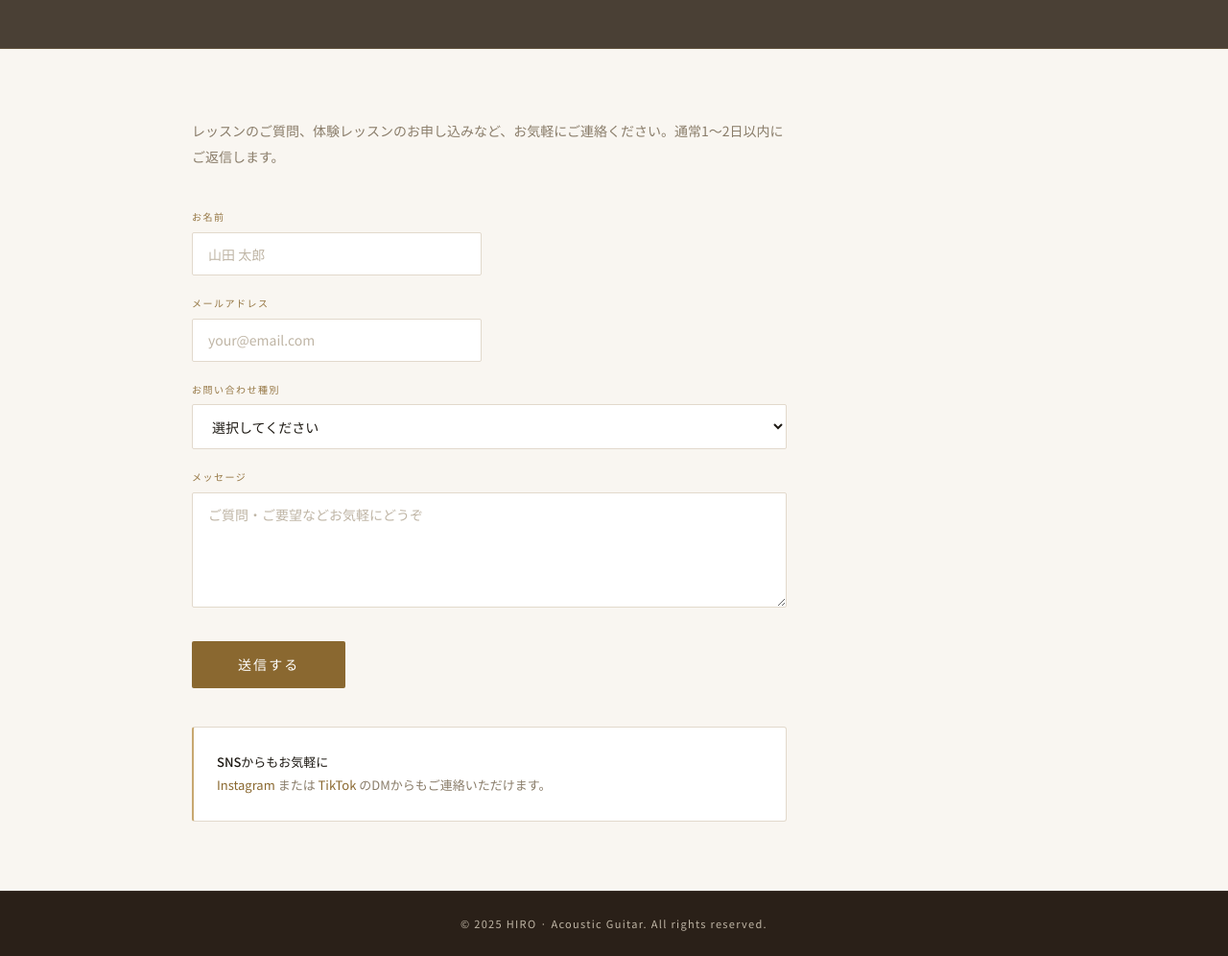
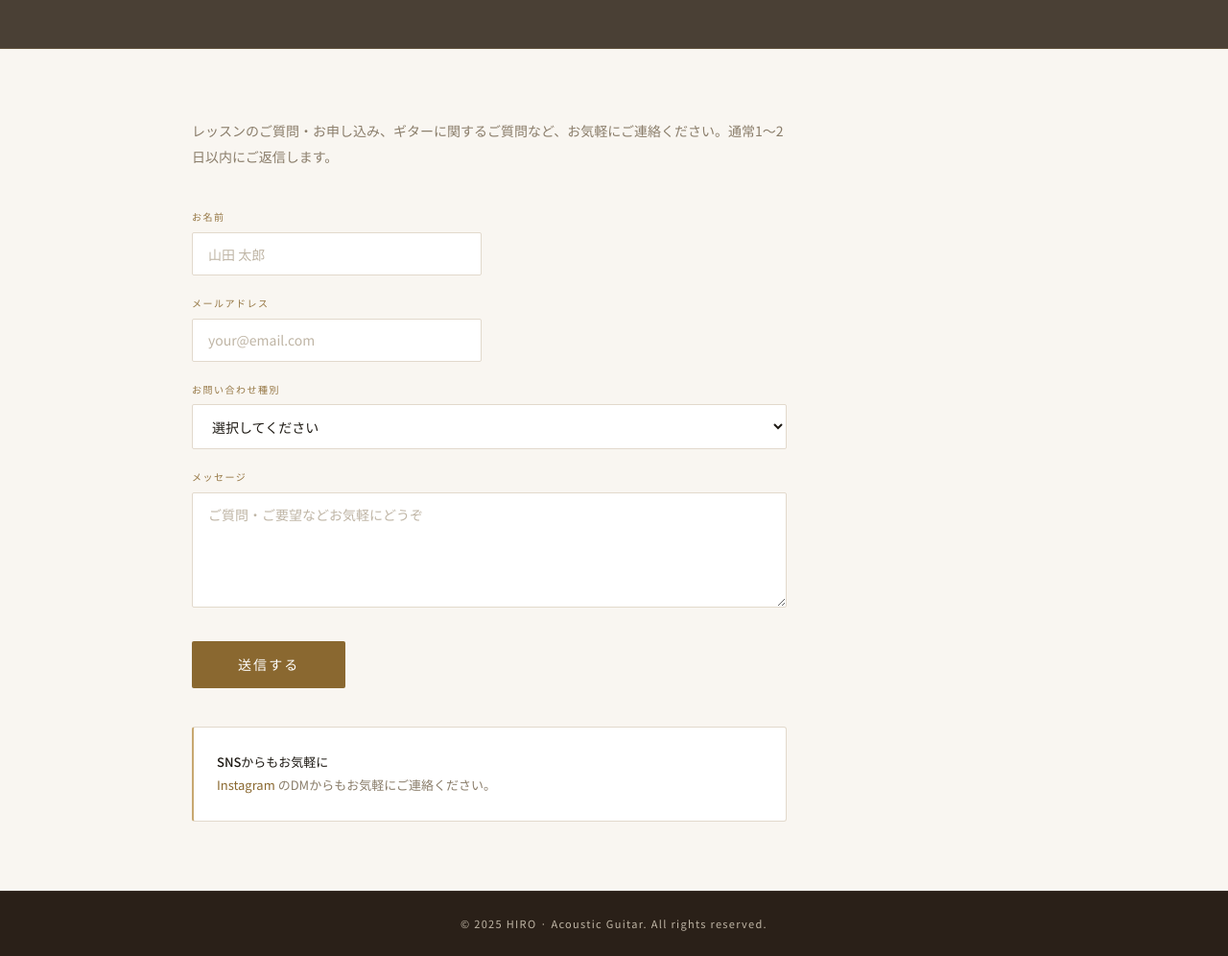
Before and after one commit to HIRO-Guitar16/HIRO-Guitar16.github.io, a plain HTML site: page contact.html in a window 1280 px wide. Shown: the part 220-1216 px from the top of the page at 96% size. Drawn offline with nearby package versions, Linux system fonts and the light colour scheme.

Commit message:
Add files via upload

```diff
--- a/contact.html
+++ b/contact.html
@@ -109,7 +109,7 @@ footer{background:#2A2018;color:var(--hint);text-align:center;padding:1.5rem;fon
 </div>
 <div class="section-wrap">
   <div class="contact-inner">
-    <p class="contact-intro">レッスンのご質問、体験レッスンのお申し込みなど、お気軽にご連絡ください。通常1〜2日以内にご返信します。</p>
+    <p class="contact-intro">レッスンのご質問・お申し込み、ギターに関するご質問など、お気軽にご連絡ください。通常1〜2日以内にご返信します。</p>
     <div class="f-row">
       <form action="https://formspree.io/f/mwvdjqwn" method="POST">
   <div class="f-group"><label class="f-label">お名前</label><input type="text" name="お名前" placeholder="山田 太郎" required></div>
@@ -121,6 +121,7 @@ footer{background:#2A2018;color:var(--hint);text-align:center;padding:1.5rem;fon
         <option value="">選択してください</option>
         <option>体験レッスン申し込み（無料・30分）</option>
         <option>レッスンについて</option>
+        <option>ギターに関するご質問</option>
         <option>その他</option>
       </select>
     </div>
@@ -129,8 +130,7 @@ footer{background:#2A2018;color:var(--hint);text-align:center;padding:1.5rem;fon
 </form>
     <div class="sns-note">
       <strong>SNSからもお気軽に</strong><br>
-      <a href="https://www.instagram.com/guitarkokoro" target="_blank">Instagram</a> または
-      <a href="https://www.tiktok.com/@guitarkokoro" target="_blank">TikTok</a> のDMからもご連絡いただけます。
+      <a href="https://www.instagram.com/guitarkokoro" target="_blank">Instagram</a> のDMからもお気軽にご連絡ください。
     </div>
   </div>
 </div>
```
